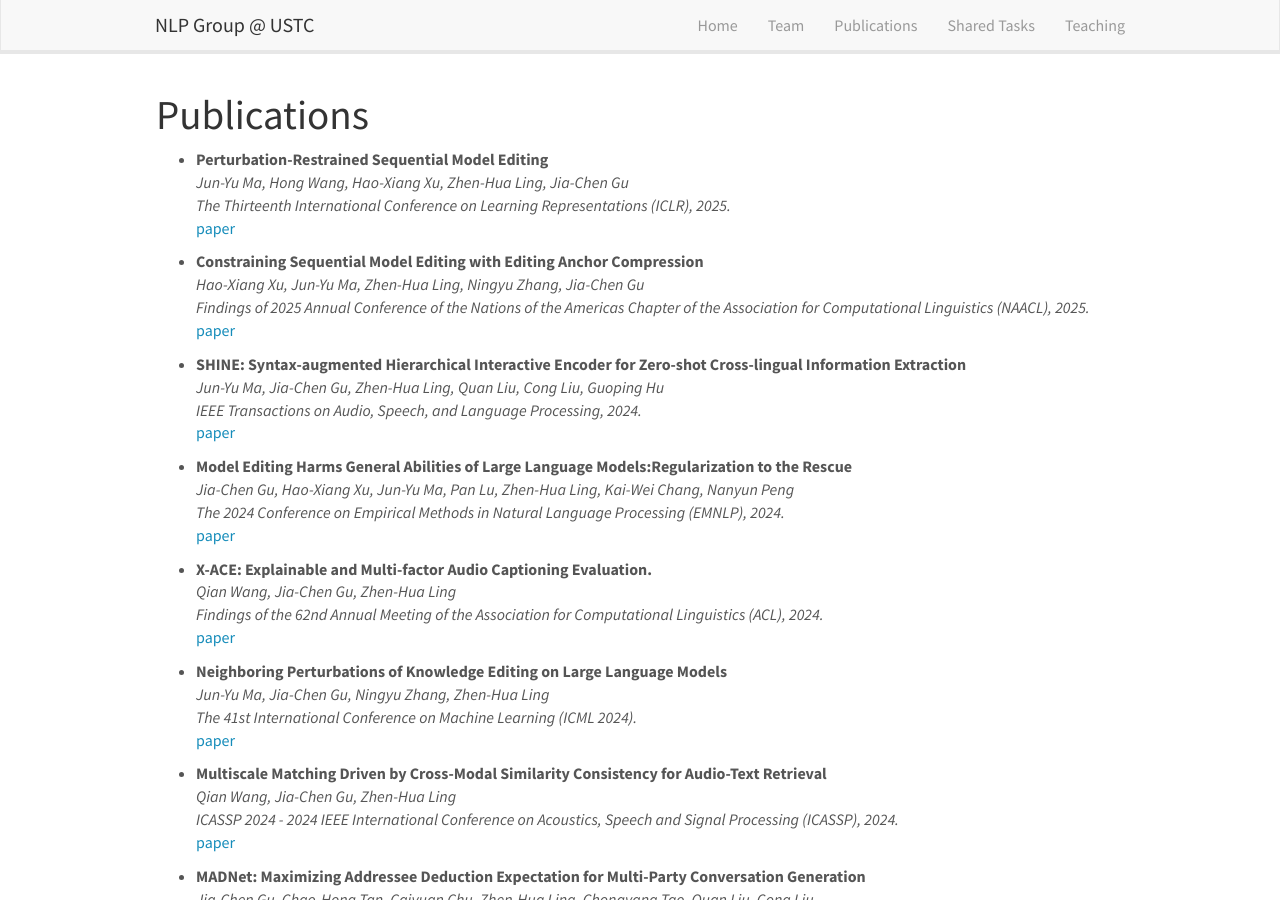
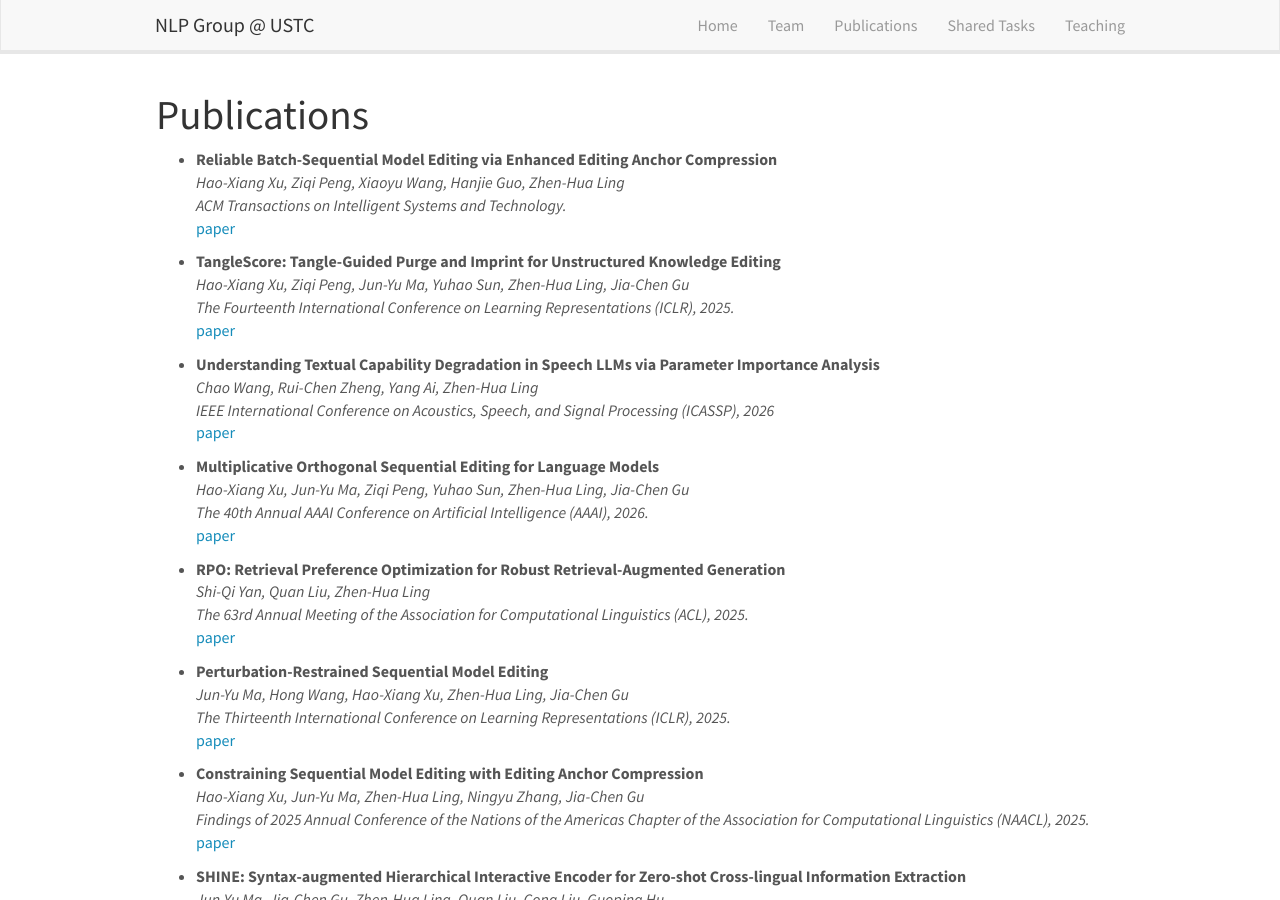
Before and after one commit to ustcnlp/ustcnlp.github.io, a Jekyll site: the page built from _pages/publications.md, in a window 1280 px wide and 900 px high. Built offline with Jekyll 4.4.1, drawn with Linux system fonts in a browser that asks for light colours; nearby versions of some CDN libraries.

Commit message:
Update publist.yml

```diff
--- a/_data/publist.yml
+++ b/_data/publist.yml
@@ -1,3 +1,38 @@
+- title: "Reliable Batch-Sequential Model Editing via Enhanced Editing Anchor Compression"
+  authors: Hao-Xiang Xu, Ziqi Peng, Xiaoyu Wang, Hanjie Guo, Zhen-Hua Ling
+  venue: ACM Transactions on Intelligent Systems and Technology.
+  link:
+    url: https://dl.acm.org/doi/epdf/10.1145/3803803
+    display: paper
+
+- title: "TangleScore: Tangle-Guided Purge and Imprint for Unstructured Knowledge Editing"
+  authors: Hao-Xiang Xu, Ziqi Peng, Jun-Yu Ma, Yuhao Sun, Zhen-Hua Ling, Jia-Chen Gu
+  venue: The Fourteenth International Conference on Learning Representations (ICLR), 2025.
+  link:
+    url: https://openreview.net/pdf?id=TbLkgJCGfc
+    display: paper
+
+- title: "Understanding Textual Capability Degradation in Speech LLMs via Parameter Importance Analysis"
+  authors: Chao Wang, Rui-Chen Zheng, Yang Ai, Zhen-Hua Ling
+  venue: IEEE International Conference on Acoustics, Speech, and Signal Processing (ICASSP), 2026
+  link:
+    url: https://arxiv.org/abs/2509.23755
+    display: paper
+
+- title: "Multiplicative Orthogonal Sequential Editing for Language Models"
+  authors: Hao-Xiang Xu, Jun-Yu Ma, Ziqi Peng, Yuhao Sun, Zhen-Hua Ling, Jia-Chen Gu
+  venue: The 40th Annual AAAI Conference on Artificial Intelligence (AAAI), 2026.
+  link:
+    url: https://arxiv.org/abs/2601.07873
+    display: paper
+
+- title: "RPO: Retrieval Preference Optimization for Robust Retrieval-Augmented Generation"
+  authors: Shi-Qi Yan, Quan Liu, Zhen-Hua Ling
+  venue: The 63rd Annual Meeting of the Association for Computational Linguistics (ACL), 2025.
+  link:
+    url: https://arxiv.org/abs/2501.13726
+    display: paper
+
 - title: "Perturbation-Restrained Sequential Model Editing"
   authors: Jun-Yu Ma, Hong Wang, Hao-Xiang Xu, Zhen-Hua Ling, Jia-Chen Gu
   venue: The Thirteenth International Conference on Learning Representations (ICLR), 2025.
```
